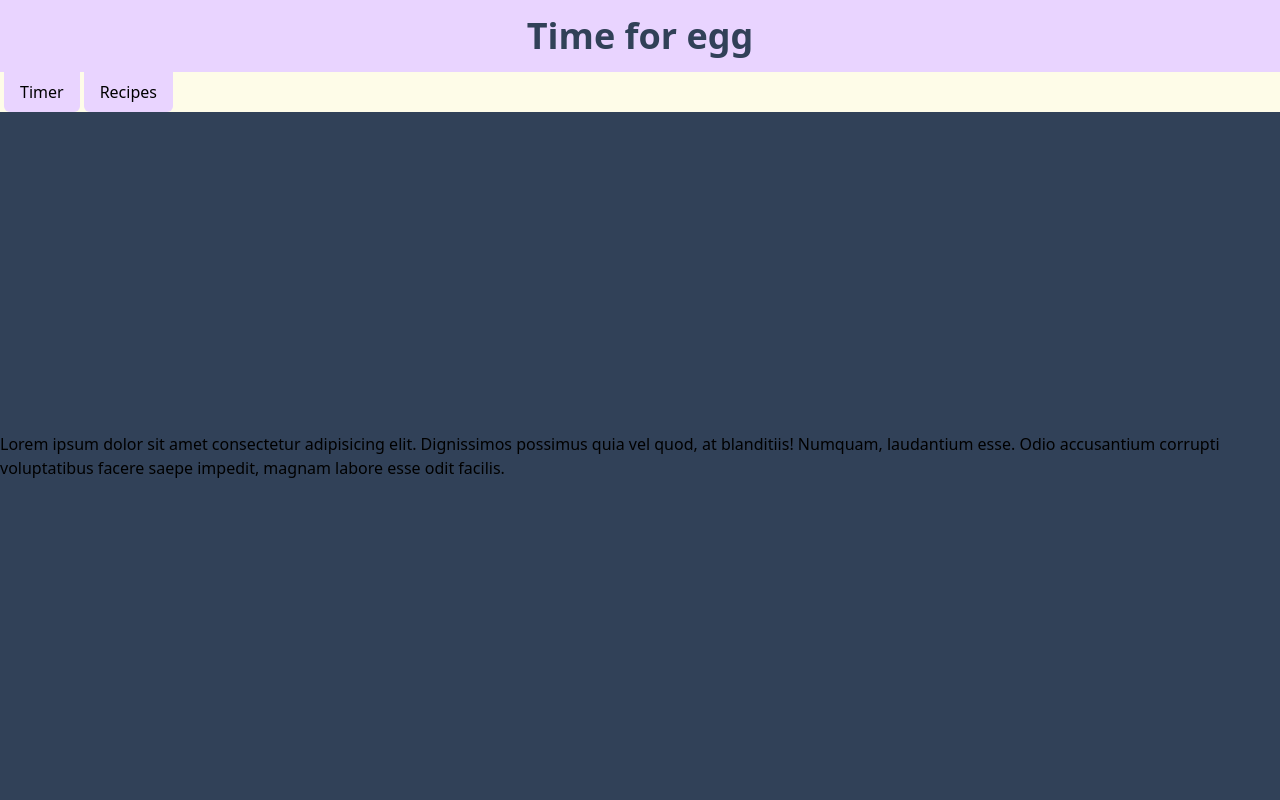
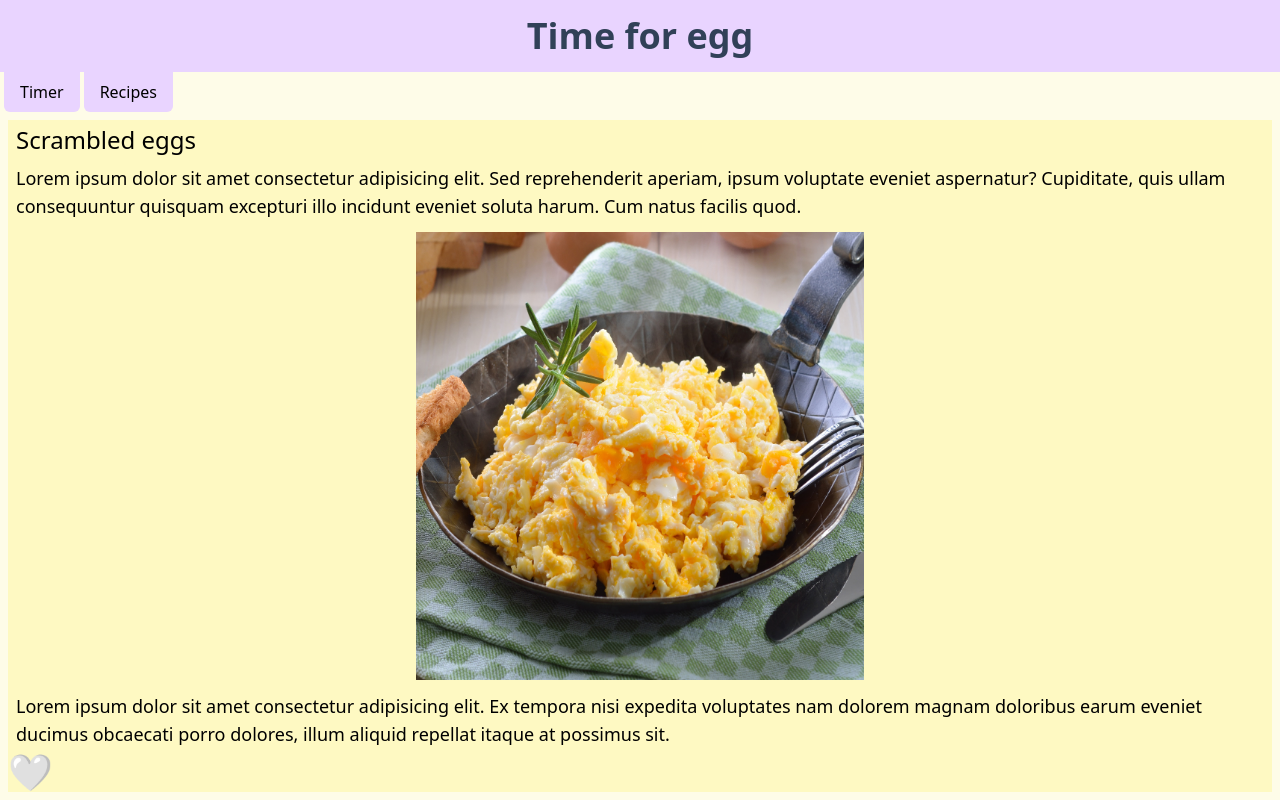
Before and after one commit to Axziomatic/Egg-clock, a React (Vite) app: page /recipes in a window 1280 px wide. Built offline with nearby package versions, Linux system fonts and the light colour scheme.

Commit message:
Started building RecipePage, created RecipeCard, created database, WIP

```diff
--- /dev/null
+++ b/src/components/RecipeCard.tsx
@@ -0,0 +1,28 @@
+export default function RecipeCard() {
+  return (
+    <div className="flex flex-col flex-1 justify-center bg-yellow-100 m-2">
+      <article>
+        <h2 className="text-2xl px-2 py-1">Scrambled eggs</h2>
+        <p className="text-lg px-2 py-1">
+          Lorem ipsum dolor sit amet consectetur adipisicing elit. Sed
+          reprehenderit aperiam, ipsum voluptate eveniet aspernatur? Cupiditate,
+          quis ullam consequuntur quisquam excepturi illo incidunt eveniet
+          soluta harum. Cum natus facilis quod.
+        </p>
+        <img
+          src="/images/scrambled.jpg"
+          className="w-full max-w-md mx-auto my-2"
+        ></img>
+        <p className="text-lg px-2 py-1">
+          Lorem ipsum dolor sit amet consectetur adipisicing elit. Ex tempora
+          nisi expedita voluptates nam dolorem magnam doloribus earum eveniet
+          ducimus obcaecati porro dolores, illum aliquid repellat itaque at
+          possimus sit.
+        </p>
+        <button className="text-4xl hover:cursor-auto">
+          <span>🤍</span>
+        </button>
+      </article>
+    </div>
+  );
+}
--- a/src/pages/RecipesPage.tsx
+++ b/src/pages/RecipesPage.tsx
@@ -1,12 +1,9 @@
+import RecipeCard from "../components/RecipeCard";
+
 export default function RecipesPage() {
   return (
-    <main className="flex flex-col flex-1 justify-center bg-slate-700">
-      <article>
-        Lorem ipsum dolor sit amet consectetur adipisicing elit. Dignissimos
-        possimus quia vel quod, at blanditiis! Numquam, laudantium esse. Odio
-        accusantium corrupti voluptatibus facere saepe impedit, magnam labore
-        esse odit facilis.
-      </article>
-    </main>
+    <div className="flex flex-col flex-1 justify-center bg-yellow-50">
+      <RecipeCard />
+    </div>
   );
 }
```
Also changed, not shown: src/data.ts (added, +33 -0 lines), public/images/scrambled.jpg (added).
